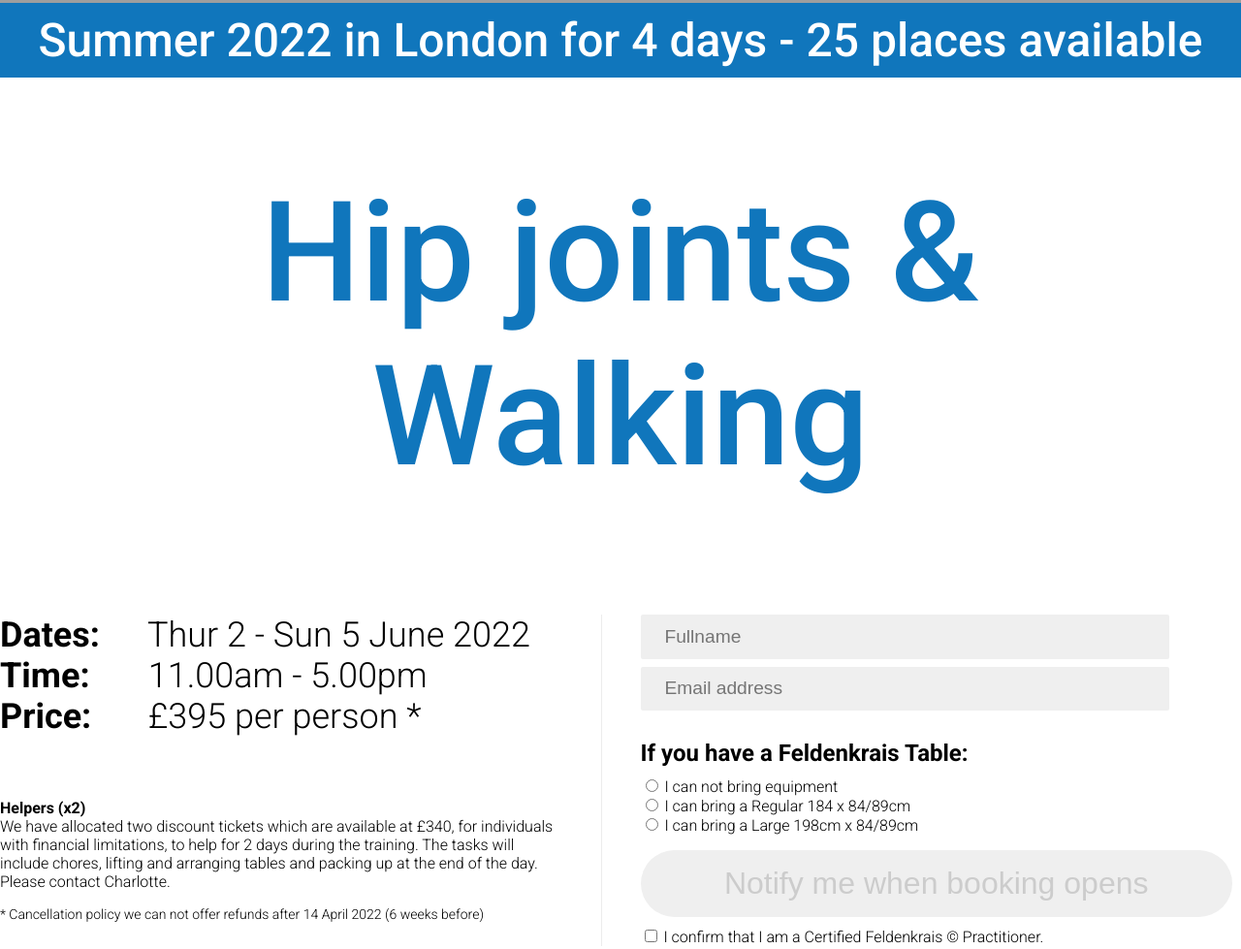
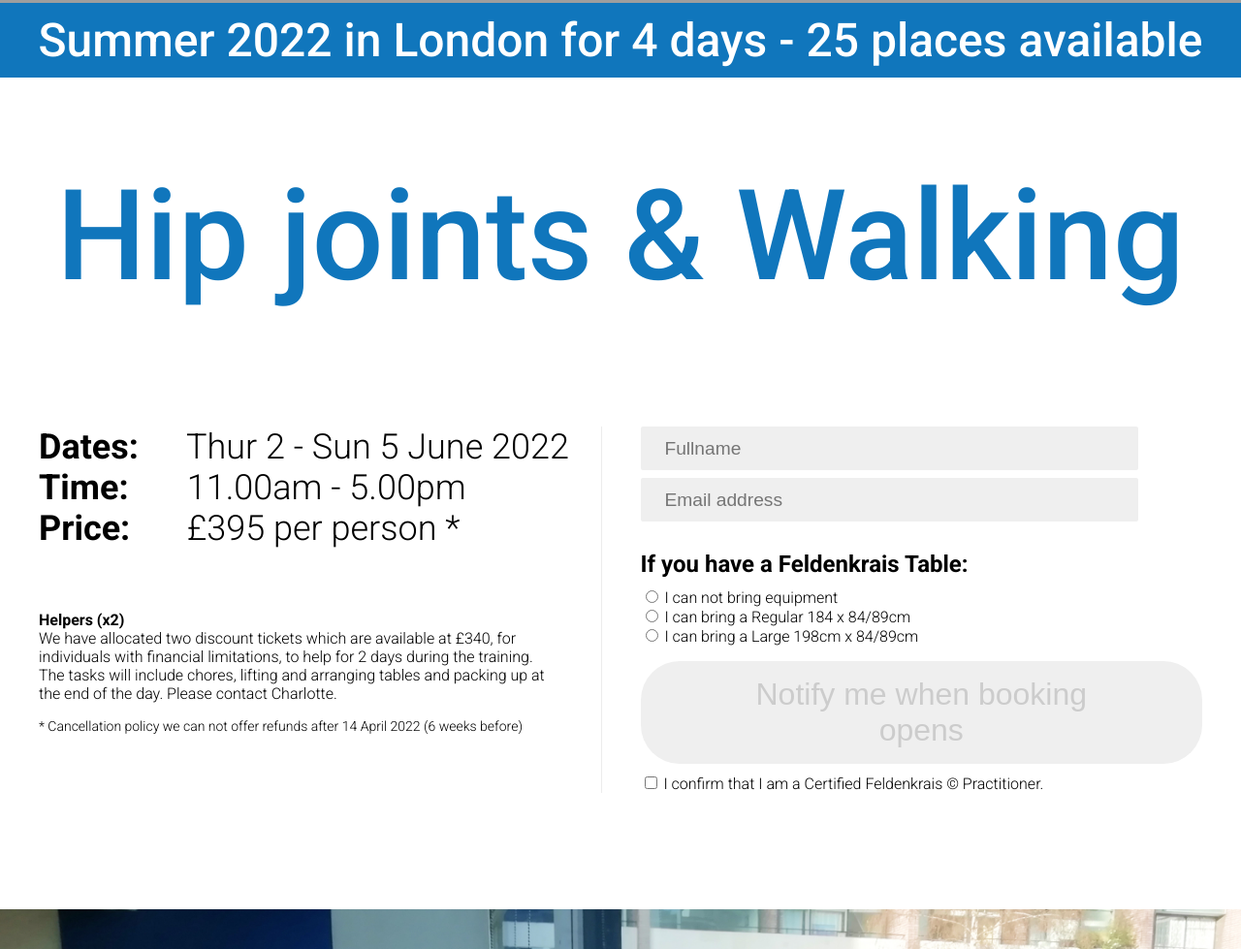
Before and after one commit to fliptopbox/raz-2022-london, a plain HTML site: page index.html in a window 1280 px wide. Shown: the part 845-1824 px from the top of the page at 97% size. Drawn offline with Linux system fonts and the light colour scheme; grey boxes are pictures that could not be loaded.

Commit message:
Reduce max-width

```diff
--- a/css/main.css
+++ b/css/main.css
@@ -11,7 +11,7 @@ body {
 h1 {
   color: #1076bc;
   font-family: Roboto;
-  font-size: 144px;
+  font-size: 130px;
   font-style: normal;
   font-weight: 400;
   text-align: center;
@@ -36,7 +36,7 @@ h3 {
 
 section {
   width: 100%;
-  max-width: 1440px;
+  max-width: 1200px;
   margin: auto;
 }
 
@@ -85,7 +85,8 @@ button[disabled] {
   /* padding-right: 20px; */
 }
 
-.col p {
+.col p,
+.col li {
   padding-right: 40px;
 }
 
```
